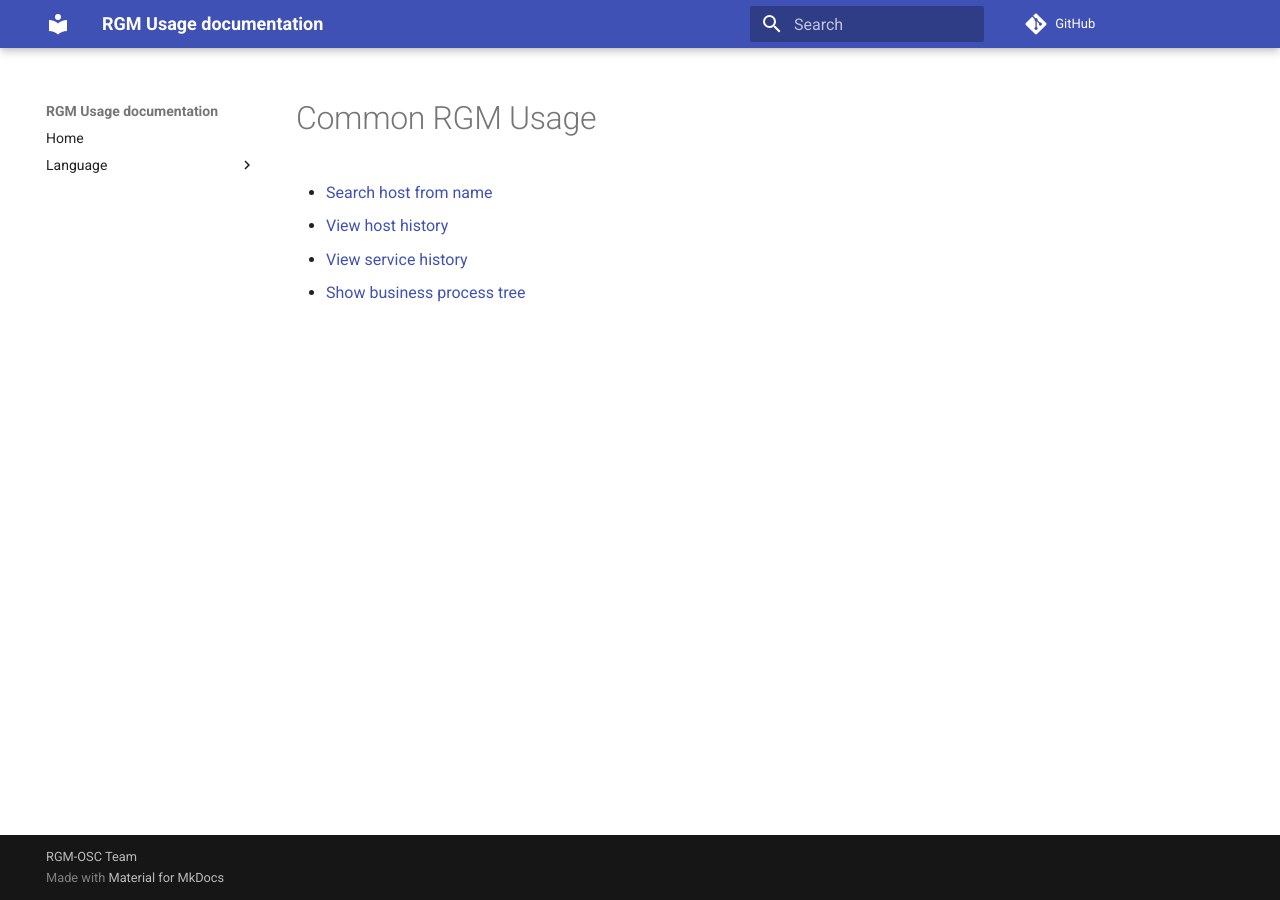
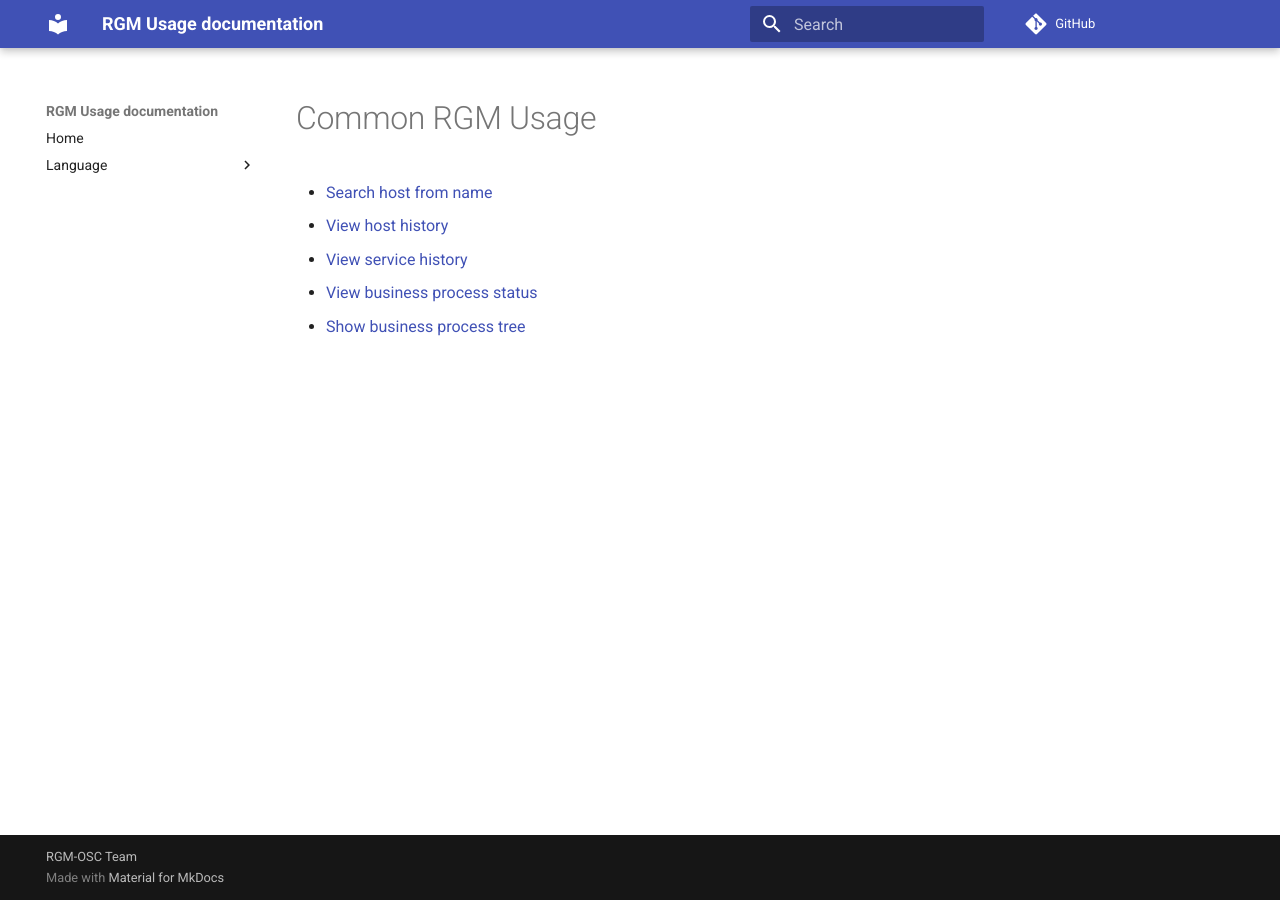
Before and after one commit to vfricou/docs-usage-guide, an MkDocs documentation site: the page built from docs/en/usage/index.md, in a window 1280 px wide. Built offline with MkDocs 1.6.1 and Material for MkDocs 9.7.7, drawn with Linux system fonts in a browser that asks for light colours; comment, search, counter and statistics services are not loaded; old or Windows-style settings are respelled for this version of MkDocs.

Commit message:
add(en-usage): link to page bp status

```diff
--- a/docs/en/usage/index.md
+++ b/docs/en/usage/index.md
@@ -3,4 +3,5 @@
 - [Search host from name](search_host_from_name.md)
 - [View host history](view_host_history.md)
 - [View service history](view_service_history.md)
+- [View business process status](view_bp_status.md)
 - [Show business process tree](show_bp_tree.md)
```
